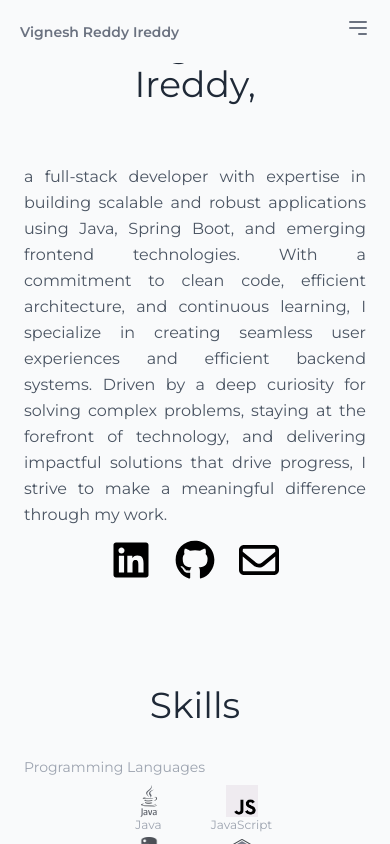
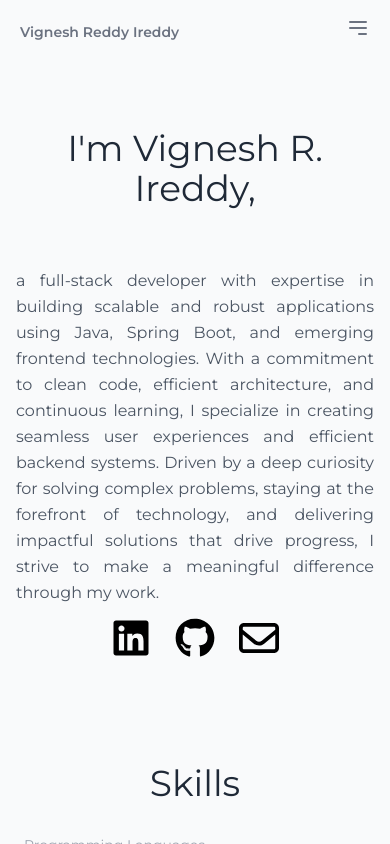
Before and after one commit to vignesh8ireddy/portfolio, a React (Vite) app: page / in a window 390 px wide. Built offline with nearby package versions, Linux system fonts and the light colour scheme.

Commit message:
Update About Component

```diff
--- a/src/components/AboutComponent.jsx
+++ b/src/components/AboutComponent.jsx
@@ -10,7 +10,7 @@ const AboutComponent = () => {
 
     <div id="about"
 
-      className="p-6 md:p-10 lg:pt-44 pb-16 mx-auto max-w-6xl font-title"
+      className="pt-32 px-4 md:p-10 lg:pt-44 pb-16 mx-auto max-w-6xl font-title"
     >
       <h1 className="text-4xl pb-5 text-center md:text-3xl lg:text-5xl text-gray-800 mb-10">
         I'm Vignesh R. Ireddy,
```
